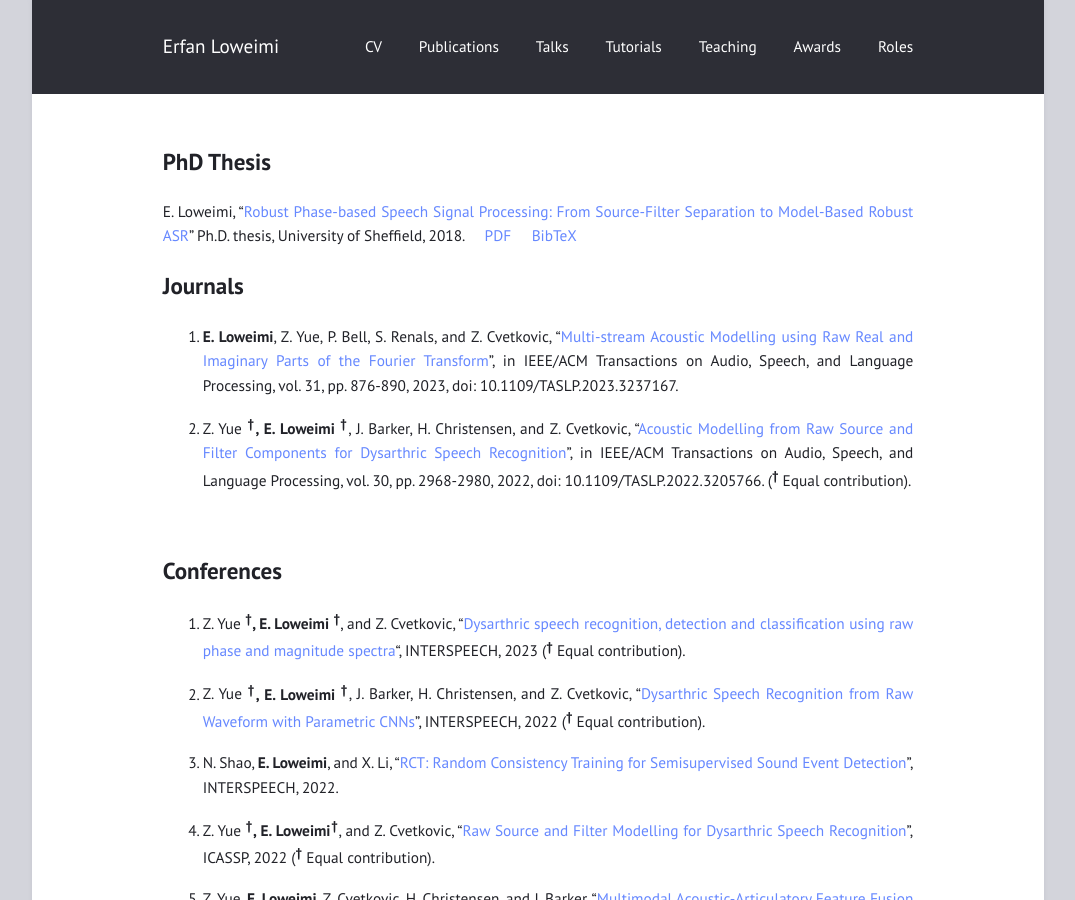
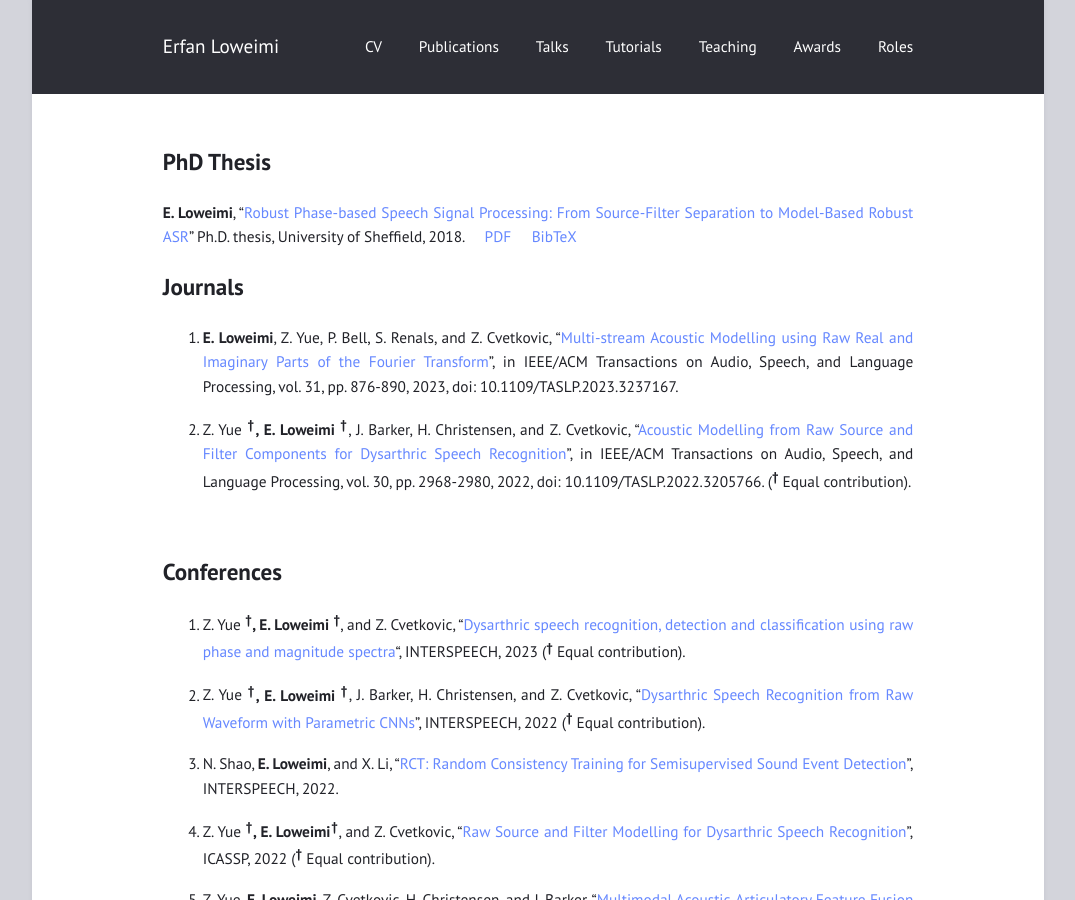
Before and after one commit to eloweimi/eloweimi.github.io, a Jekyll site: the page built from publications.md, in a window 1280 px wide and 900 px high. Shown: the whole window, without its empty margins (102-1177 px from the left). Built offline with Jekyll 4.4.1, drawn with Linux system fonts in a browser that asks for light colours.

```diff
--- a/publications.md
+++ b/publications.md
@@ -4,7 +4,7 @@ title: ""
 ---
 
 ## PhD Thesis ##
-E. Loweimi, "[Robust Phase-based Speech Signal Processing: From Source-Filter Separation to Model-Based Robust ASR](https://etheses.whiterose.ac.uk/19409)" Ph.D. thesis, University of Sheffield, 2018. &nbsp; &nbsp; [PDF](https://etheses.whiterose.ac.uk/19409/1/Erfan_Loweimi_PhD_Thesis.pdf) &nbsp; &nbsp; [BibTeX](/files/others/phd-thesis.bib) &nbsp; &nbsp;
+**E. Loweimi**, "[Robust Phase-based Speech Signal Processing: From Source-Filter Separation to Model-Based Robust ASR](https://etheses.whiterose.ac.uk/19409)" Ph.D. thesis, University of Sheffield, 2018. &nbsp; &nbsp; [PDF](https://etheses.whiterose.ac.uk/19409/1/Erfan_Loweimi_PhD_Thesis.pdf) &nbsp; &nbsp; [BibTeX](/files/others/phd-thesis.bib) &nbsp; &nbsp;
 <br>
 
 ## Journals ##
```
